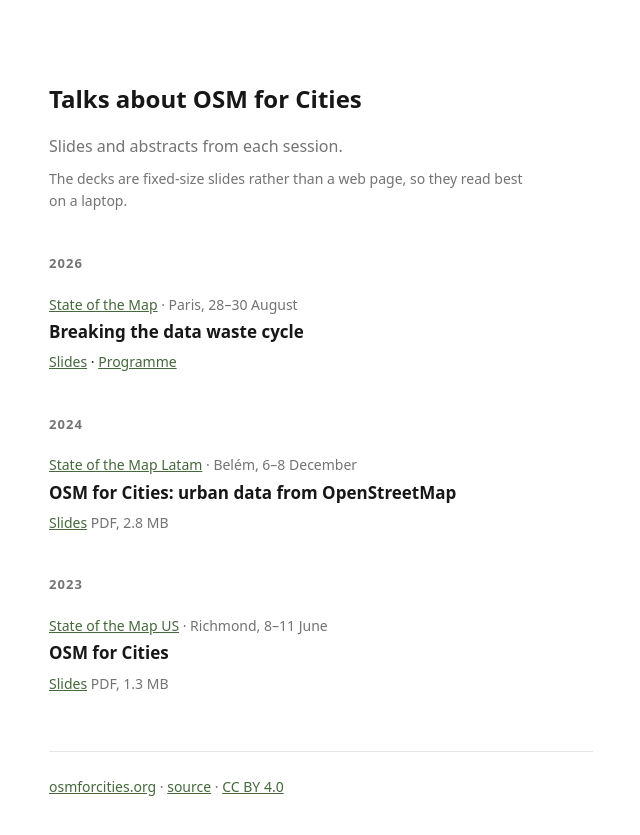
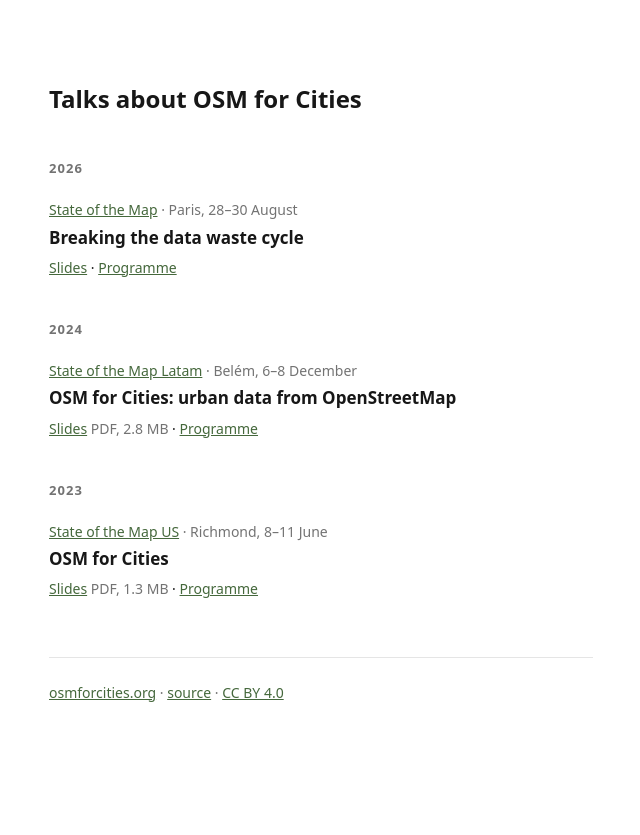
Before and after one commit to osmforcities/talks, a Jekyll site: the page built from index.md, in a window 1280 px wide. Shown: the top 835 px of the page, without its empty margins (319-959 px from the left). Built offline with Jekyll 4.4.1, drawn with Linux system fonts in a browser that asks for light colours.

Commit message:
feat(talks): add programme links to 2023 and 2024, drop intro
2024 deep-links the pretalx session. 2023 ran on Sessionize, which opens
sessions in a modal off href="#" with no per-session URL, so it links the
schedule page.

Removes the intro paragraph and its now-dead .intro styles.

```diff
--- a/_layouts/default.html
+++ b/_layouts/default.html
@@ -40,24 +40,6 @@
         margin: 0 0 1rem;
         font-size: 1.5rem;
         font-weight: 600;
-      }
-
-      /* Most visitors arrive from a conference programme with no idea what the
-         project is. One sentence, then out of the way. */
-      .intro {
-        margin: 0;
-        max-width: 30rem;
-        color: var(--muted);
-      }
-
-      /* Slidev scales a fixed 1280x720 canvas to fit the viewport and never
-         reflows, so on a phone a deck is a small letterboxed strip. Better to say
-         so here than to let someone tap through to 5px text. Its own line, quieter
-         than the sentence above it, because it is a footnote and not the pitch. */
-      .intro .caveat {
-        display: block;
-        margin-top: 0.5rem;
-        font-size: 0.875rem;
       }
 
       /* Years are signposts, not content — small and quiet, so the talk titles
--- a/index.md
+++ b/index.md
@@ -4,10 +4,6 @@ title: Talks about OSM for Cities
 ---
 
 # Talks about OSM for Cities
-
-<p class="intro">Slides and abstracts from each session.
-<span class="caveat">The decks are fixed-size slides rather than a web page, so they
-read best on a laptop.</span></p>
 
 <!--
 Every link here opens in a new tab, because a deck replaces this page with no way
@@ -49,7 +45,9 @@ online.
        aria-label="Slides for OSM for Cities: urban data from OpenStreetMap, PDF, 2.8 MB, opens in a new tab">Slides</a>
     <!-- 2 753 554 bytes. Rounded up rather than to nearest — understating a
          download is the one direction that costs the reader something. -->
-    <span class="meta">PDF, 2.8&nbsp;MB</span>
+    <span class="meta">PDF, 2.8&nbsp;MB</span> ·
+    <a href="https://talks.osgeo.org/sotm2024-latam/talk/LWT3W3/" target="_blank" rel="noopener"
+       aria-label="Programme entry for OSM for Cities: urban data from OpenStreetMap, opens in a new tab">Programme</a>
   </p>
 </article>
 
@@ -65,7 +63,13 @@ online.
   <p class="links">
     <a href="sotm-us-2023/osm-for-cities-sotm-us-2023.pdf" target="_blank" rel="noopener"
        aria-label="Slides for OSM for Cities, PDF, 1.3 MB, opens in a new tab">Slides</a>
-    <span class="meta">PDF, 1.3&nbsp;MB</span>
+    <span class="meta">PDF, 1.3&nbsp;MB</span> ·
+    <!-- The whole schedule, not the session: this programme ran on Sessionize, which
+         opens each session in a modal off href="#". There is no per-session URL to
+         link to. The talk is Friday 9 June, 12:05, listed under its programme title
+         "Simplifying access to OpenStreetMap data for urban planning". -->
+    <a href="https://2023.stateofthemap.us/schedule/" target="_blank" rel="noopener"
+       aria-label="Programme for OSM for Cities, opens in a new tab">Programme</a>
   </p>
 </article>
 
```
